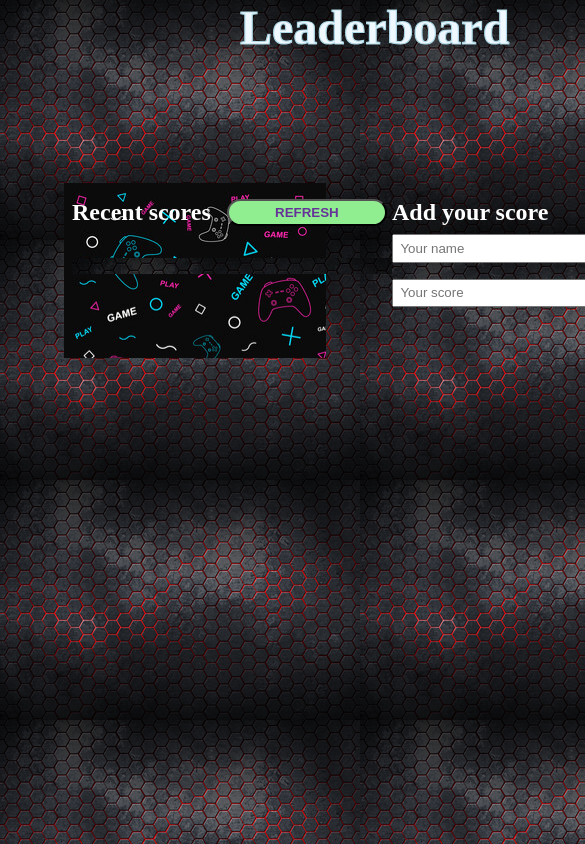
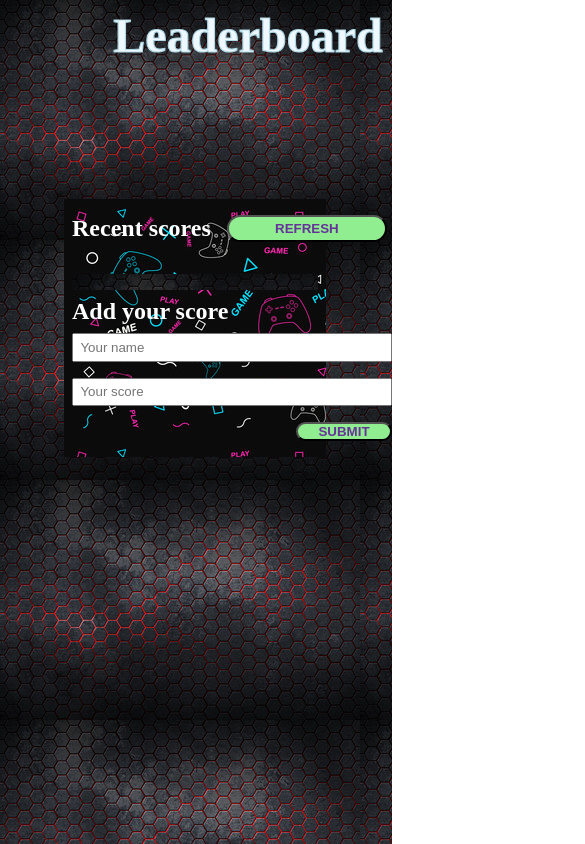
Before and after one commit to aneallaryea100/Leaderboard, a website built with webpack: page src/index.html in a window 390 px wide. Shown: the top 844 px of the page, 585 px wide, since content can reach past the window. Built offline with nearby package versions, Linux system fonts and the light colour scheme; no server answers.

Commit message:
update styles

```diff
--- a/src/style.css
+++ b/src/style.css
@@ -109,3 +109,26 @@ button:hover {
     0 5px 50px 0 #15f415 inset,
     0 5px 50px 0 #15f415;
 }
+
+@media screen and (max-width: 600px) {
+  .mainBody {
+    display: flex;
+    justify-content: space-around;
+    flex-direction: column;
+    gap: 0.5rem;
+    margin: 8rem 4rem;
+    background-image: url('gamer.jpg');
+    padding: 1rem 0.5rem;
+}
+
+h1 {
+  color: aliceblue;
+  font-size: 3rem;
+  display: flex;
+  justify-content: center;
+  align-items: center;
+  -webkit-text-stroke: 0.3vw lightblue;
+  padding: 0.5rem;
+}
+
+}
```
